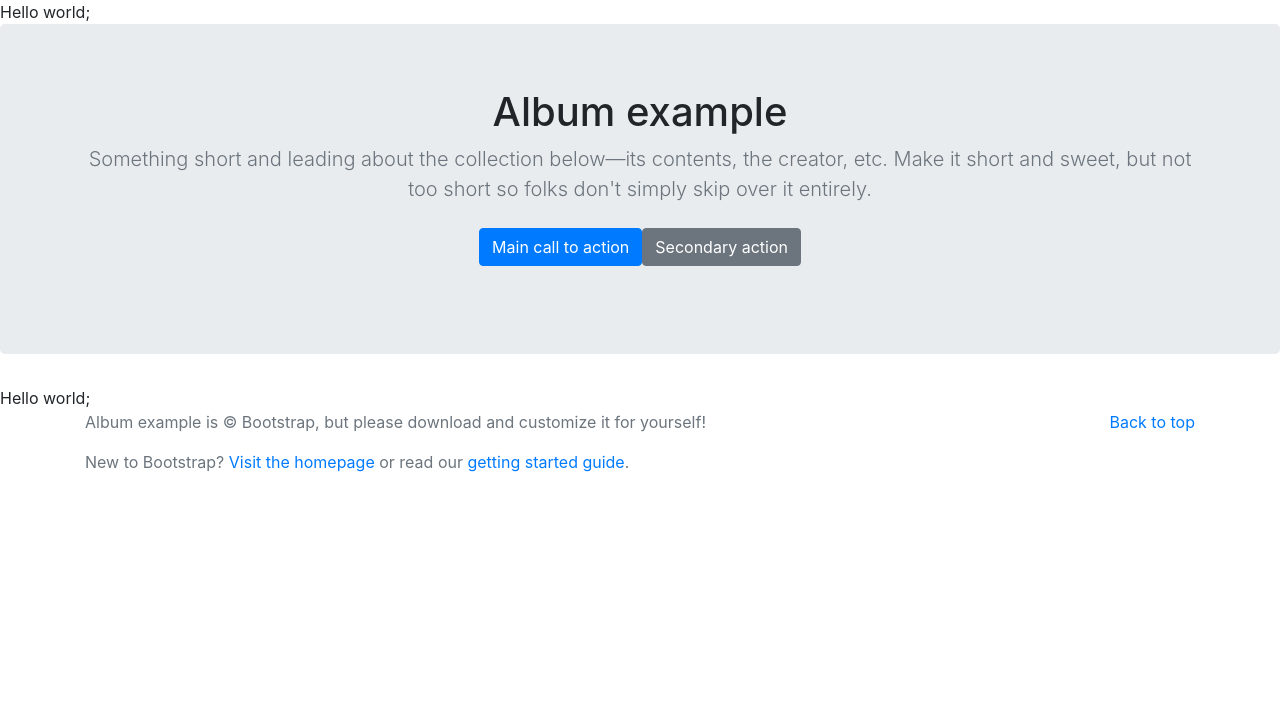
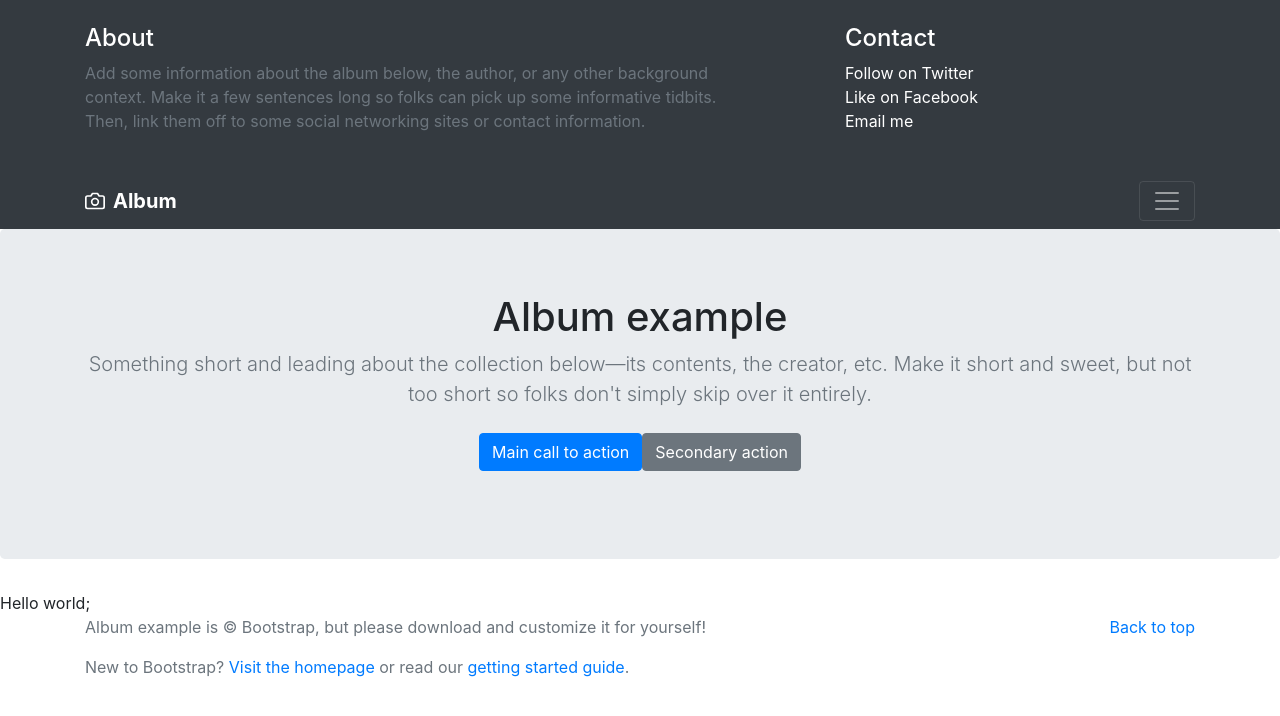
Before and after one commit to ernieyang09/react-n-boostrap, a React app: page / in a window 1280 px wide. Shown: the top 716 px of the page. Built offline with nearby package versions, Linux system fonts and the light colour scheme.

Commit message:
header init

```diff
--- a/src/components/Header.jsx
+++ b/src/components/Header.jsx
@@ -2,13 +2,41 @@ import React from 'react';
 
 
 class Header extends React.Component {
-    render() {
-        return (
-            <div>
-                Hello world;
+  render() {
+    return (
+      <header>
+        <div className="bg-dark collapse show" id="navbarHeader" style={{}}>
+          <div className="container">
+            <div className="row">
+              <div className="col-sm-8 col-md-7 py-4">
+                <h4 className="text-white">About</h4>
+                <p className="text-muted">Add some information about the album below, the author, or any other background context. Make it a few sentences long so folks can pick up some informative tidbits. Then, link them off to some social networking sites or contact information.</p>
+              </div>
+              <div className="col-sm-4 offset-md-1 py-4">
+                <h4 className="text-white">Contact</h4>
+                <ul className="list-unstyled">
+                  <li><a href="#" className="text-white">Follow on Twitter</a></li>
+                  <li><a href="#" className="text-white">Like on Facebook</a></li>
+                  <li><a href="#" className="text-white">Email me</a></li>
+                </ul>
+              </div>
             </div>
-        )
-    }
+          </div>
+        </div>
+        <div className="navbar navbar-dark bg-dark box-shadow">
+          <div className="container d-flex justify-content-between">
+            <a href="#" className="navbar-brand d-flex align-items-center">
+              <svg xmlns="http://www.w3.org/2000/svg" width="20" height="20" viewBox="0 0 24 24" fill="none" stroke="currentColor" stroke-width="2" stroke-linecap="round" stroke-linejoin="round" className="mr-2"><path d="M23 19a2 2 0 0 1-2 2H3a2 2 0 0 1-2-2V8a2 2 0 0 1 2-2h4l2-3h6l2 3h4a2 2 0 0 1 2 2z"></path><circle cx="12" cy="13" r="4"></circle></svg>
+              <strong>Album</strong>
+            </a>
+            <button className="navbar-toggler" type="button" data-toggle="collapse" data-target="#navbarHeader" aria-controls="navbarHeader" aria-expanded="true" aria-label="Toggle navigation">
+              <span className="navbar-toggler-icon"></span>
+            </button>
+          </div>
+        </div>
+      </header>
+    )
+  }
 }
 
 
```
